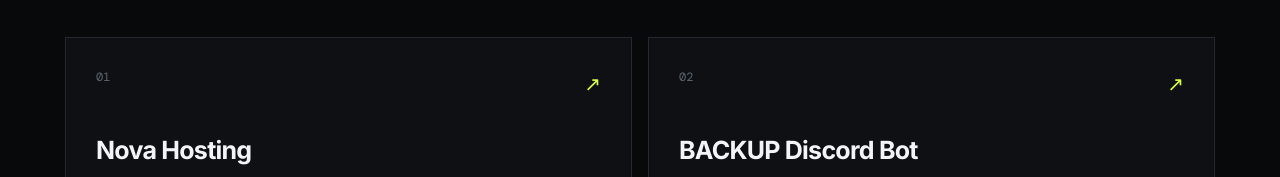
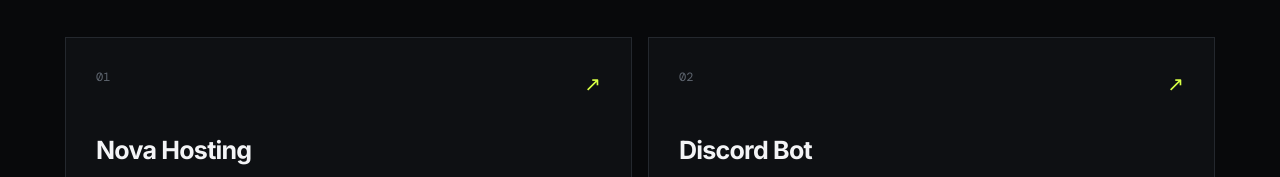
Before and after one commit to snsuhail19/SuhailPortfolio, a plain HTML site: page index.html in a window 1280 px wide. Shown: the part 2500-2677 px from the top of the page. Drawn offline with nearby package versions, Linux system fonts and the light colour scheme; a web font is replaced by a local one.

Commit message:
Update index.html

```diff
--- a/index.html
+++ b/index.html
@@ -828,7 +828,7 @@ game-server hosting services through a modern web interface.
 <span class="project-arrow">↗</span>
 </div>
 
-<h3>BACKUP Discord Bot</h3>
+<h3>Discord Bot</h3>
 
 <p>
 A Discord bot built for server management, moderation,
```
